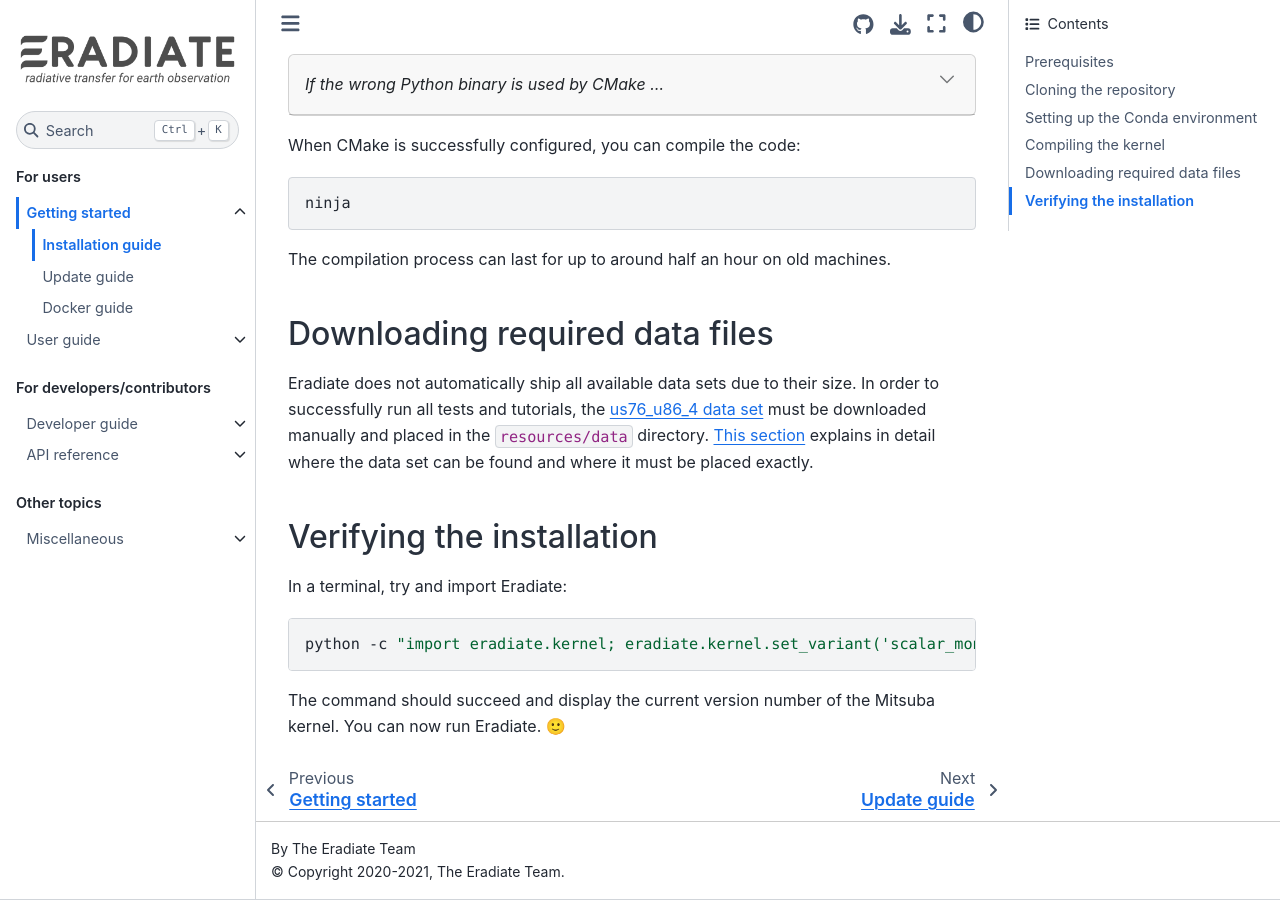
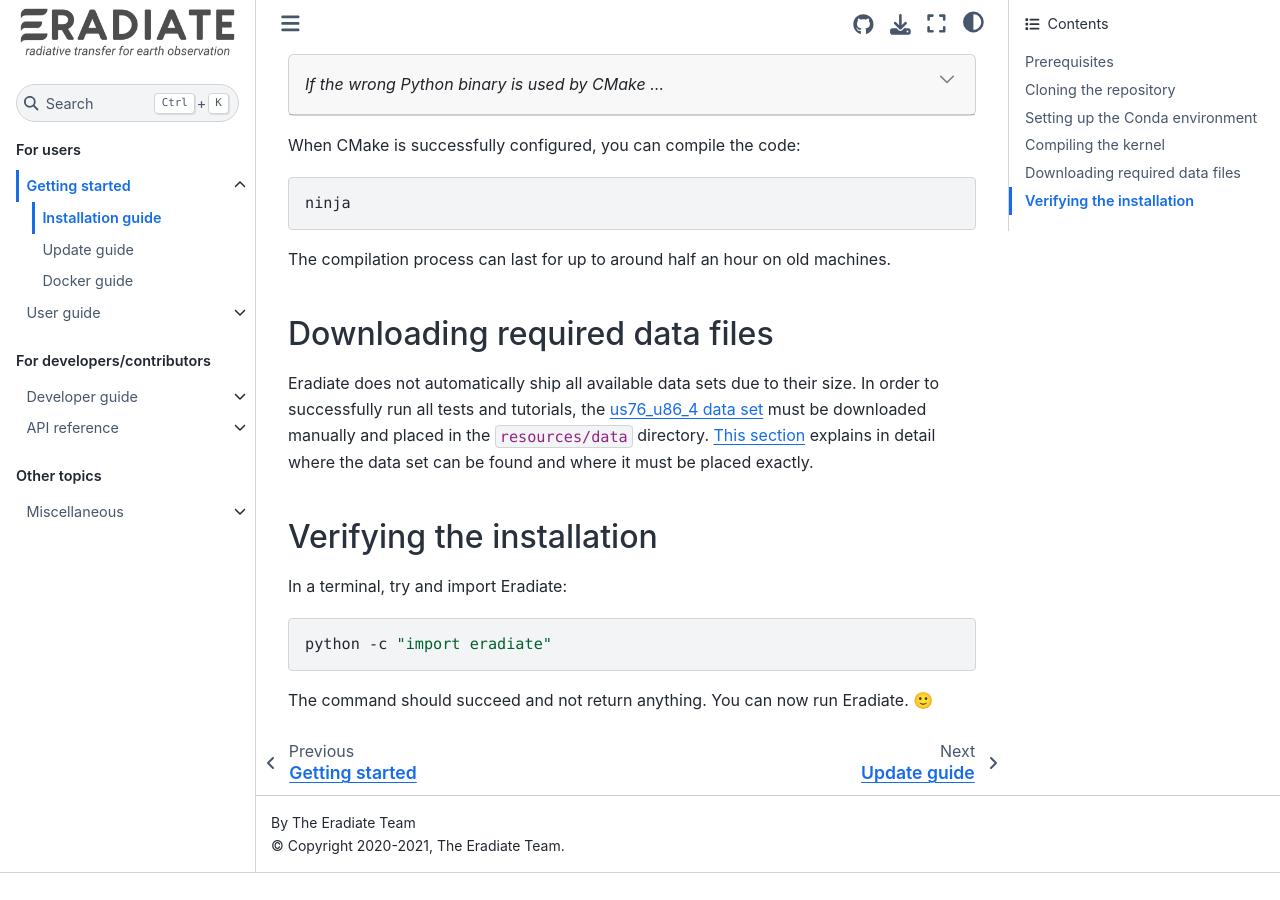
Before and after one commit to eradiate/eradiate, a Sphinx documentation site: the page built from docs/rst/getting_started/install.rst, in a window 1280 px wide and 900 px high, scrolled down 3874 px. Built offline with Sphinx 7.4.7 and the Sphinx Book theme 1.1.4, drawn with Linux system fonts in a browser that asks for light colours; pages that are not in the unit, such as notebooks, are missing from menus; after the commit the page ends 4747 px from its top, so only the background shows below that.

Commit message:
Docs: Minor fixes

```diff
--- a/docs/examples/tutorials/solver_onedim/01_solver_onedim.py
+++ b/docs/examples/tutorials/solver_onedim/01_solver_onedim.py
@@ -66,8 +66,8 @@ surface
 #
 #    * tutorials (usage):
 #
-#       * :ref:`sphx_glr_examples_generated_tutorials_atmosphere_01_homogeneous.py`
-#       * :ref:`sphx_glr_examples_generated_tutorials_atmosphere_02_heterogeneous.py`.
+#      * :ref:`sphx_glr_examples_generated_tutorials_atmosphere_01_homogeneous.py`
+#      * :ref:`sphx_glr_examples_generated_tutorials_atmosphere_02_heterogeneous.py`.
 #
 # We will configure our atmosphere as follows:
 #
--- a/docs/rst/getting_started/install.rst
+++ b/docs/rst/getting_started/install.rst
@@ -281,9 +281,9 @@ In a terminal, try and import Eradiate:
 
 .. code:: bash
 
-   python -c "import eradiate.kernel; eradiate.kernel.set_variant('scalar_mono'); print(eradiate.kernel.core.MTS_VERSION)"
+   python -c "import eradiate"
 
-The command should succeed and display the current version number of the Mitsuba kernel.
-You can now run Eradiate. |smile|
+The command should succeed and not return anything. You can now run Eradiate.
+|smile|
 
 .. |smile| unicode:: U+1F642
```
Also changed, not shown: 1 other file.
